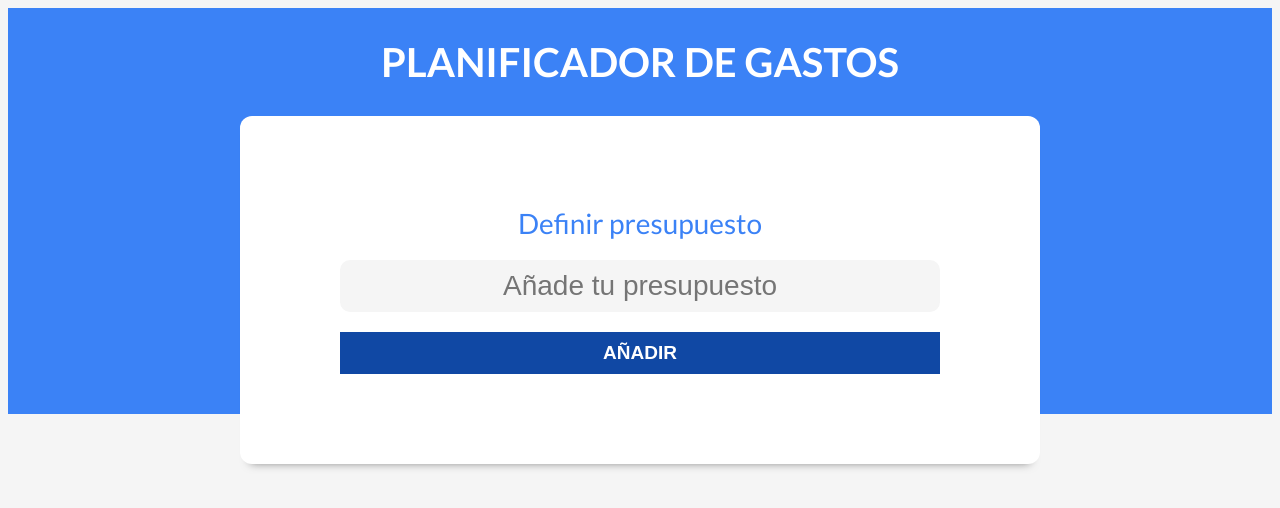
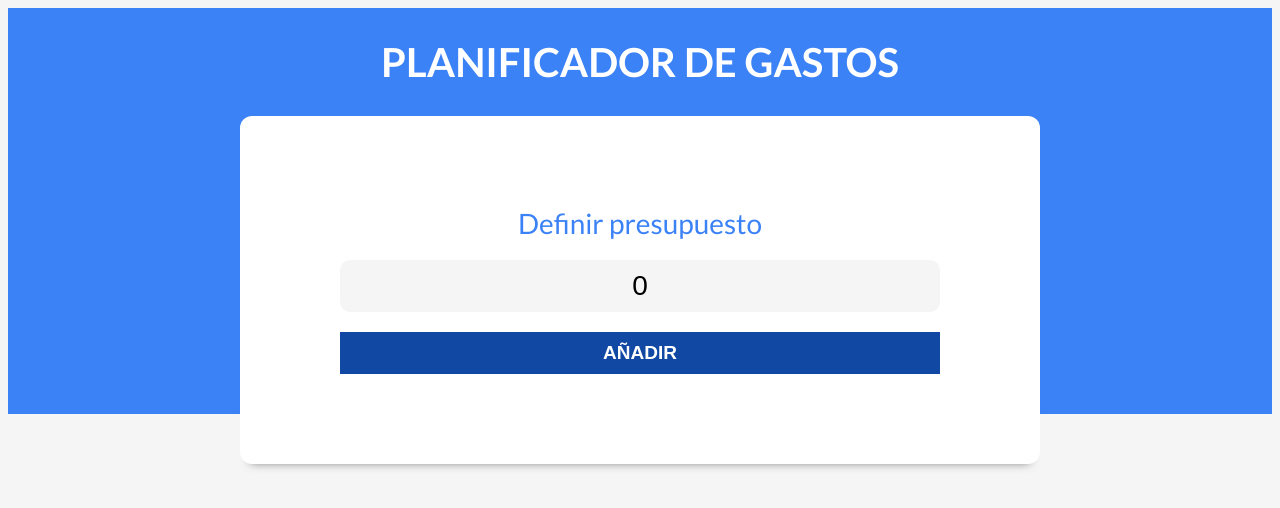
Before and after one commit to martaalcazarr/gastos-react, a React (Vite) app: page / in a window 1280 px wide. Shown: the top 508 px of the page. Built offline with nearby package versions, Linux system fonts and the light colour scheme.

Commit message:
state presupuesto

```diff
--- a/src/App.jsx
+++ b/src/App.jsx
@@ -4,10 +4,14 @@
 
 function App() {
 
+  const [presupuesto, setPresupuesto] = useState(0)
 
   return (
     <div>
-      <Header />
+      <Header
+        presupuesto={presupuesto}
+        setPresupuesto={setPresupuesto}
+      />
     </div>
   )
 }
--- a/src/components/Header.jsx
+++ b/src/components/Header.jsx
@@ -1,11 +1,14 @@
 import React from 'react'
 import NuevoPresupuesto from './NuevoPresupuesto'
 
-const Header = () => {
+const Header = ({presupuesto, setPresupuesto}) => {
   return (
     <header>
         <h1>Planificador de gastos</h1>
-        <NuevoPresupuesto />
+        <NuevoPresupuesto
+          presupuesto={presupuesto}
+          setPresupuesto={setPresupuesto}
+        />
     </header>
   )
 }
--- a/src/components/NuevoPresupuesto.jsx
+++ b/src/components/NuevoPresupuesto.jsx
@@ -1,6 +1,6 @@
 import React from 'react'
 
-const NuevoPresupuesto = () => {
+const NuevoPresupuesto = ({presupuesto, setPresupuesto}) => {
   return (
     <div className='contenedor-presupuesto contenedor sombra'>
         <form className='formulario'>
@@ -10,6 +10,8 @@
                     className='nuevo-presupuesto'
                     type='text'
                     placeholder='Añade tu presupuesto'
+                    value={presupuesto}
+                    onChange={e=> setPresupuesto(e.target.value)}
                 />
             </div>
             <input
```
